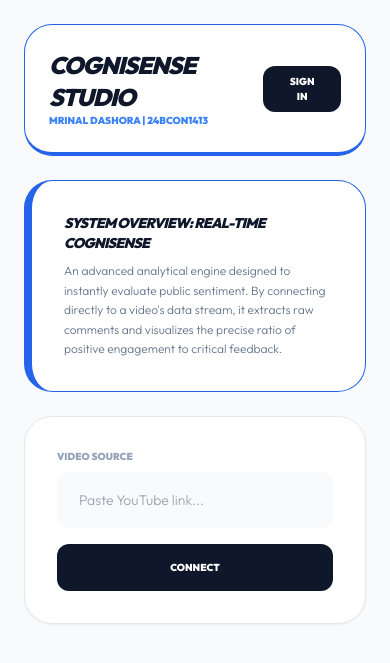
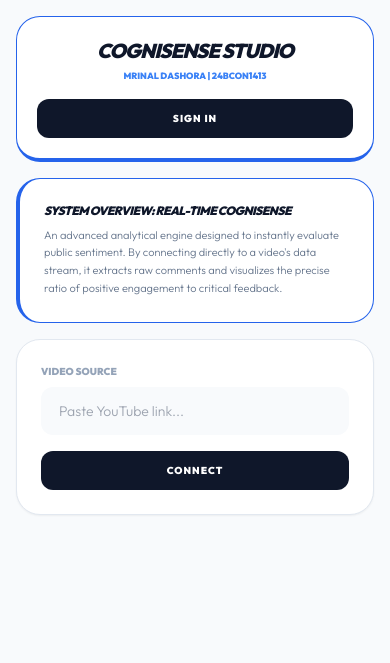
Before and after one commit to MrinalDashora/Real_Time_Analyzer, a Flask app: page / in a window 390 px wide. Shown: the top 663 px of the page. Run offline with Flask 3, Linux system fonts and the light colour scheme; some libraries are stand-ins or nearby versions.

Commit message:
Optimize UI for mobile responsiveness and auto-scroll

```diff
--- a/templates/index.html
+++ b/templates/index.html
@@ -2,23 +2,24 @@
 <html lang="en">
 <head>
     <meta charset="UTF-8">
-    <title>CogniSense | Studio v2.0</title>
+    <meta name="viewport" content="width=device-width, initial-scale=1.0"> <title>CogniSense | Studio v2.0</title>
     <script src="https://cdn.tailwindcss.com"></script>
     <style>
         @import url('https://fonts.googleapis.com/css2?family=Outfit:wght@300;600;900&display=swap');
         body { background: #f8fafc; font-family: 'Outfit', sans-serif; }
-        .glass { background: white; border-radius: 28px; border: 1px solid #e2e8f0; }
+        .glass { background: white; border-radius: 24px; border: 1px solid #e2e8f0; }
+        @media (min-width: 768px) { .glass { border-radius: 28px; } }
         .neg-block { background: #fff1f2 !important; border: 1px solid #fecaca !important; }
         .blur-txt { filter: blur(14px); opacity: 0.1; user-select: none; pointer-events: none; }
         .btn-press:active { transform: scale(0.96); }
-        ::-webkit-scrollbar { width: 5px; }
+        ::-webkit-scrollbar { width: 4px; }
         ::-webkit-scrollbar-thumb { background: #cbd5e1; border-radius: 10px; }
     </style>
 </head>
-<body class="p-6 md:p-12">
+<body class="p-4 sm:p-6 md:p-12">
 
-    <div id="authModal" class="fixed inset-0 bg-slate-900/70 backdrop-blur-md z-[200] flex items-center justify-center hidden">
-        <div class="glass p-10 max-w-sm w-full text-center shadow-2xl">
+    <div id="authModal" class="fixed inset-0 bg-slate-900/80 backdrop-blur-md z-[200] flex items-center justify-center hidden p-4">
+        <div class="glass p-8 md:p-10 max-w-sm w-full text-center shadow-2xl">
             <h2 class="text-xl font-black mb-4 uppercase italic tracking-tighter">Security Shield</h2>
             <div id="otpDisplay" class="hidden p-4 mb-6 rounded-2xl bg-cyan-50 border border-cyan-100">
                 <p class="text-[10px] font-black text-cyan-600 uppercase mb-1">Gmail Code</p>
@@ -32,64 +33,68 @@
                 <input type="text" id="cIn" maxlength="4" class="w-full bg-blue-50 border-0 rounded-2xl px-5 py-4 mb-4 outline-none text-center text-xl font-black" placeholder="0000">
                 <button onclick="vOTP()" class="w-full bg-slate-900 text-white font-bold py-4 rounded-xl btn-press uppercase text-xs">Confirm Access</button>
             </div>
-            <button onclick="closeAuth()" class="mt-4 text-[10px] font-bold text-slate-400 uppercase">Abort</button>
+            <button onclick="closeAuth()" class="mt-4 text-[10px] font-bold text-slate-400 uppercase py-2 px-4">Abort</button>
         </div>
     </div>
 
-    <div class="max-w-6xl mx-auto space-y-6">
-        <header class="glass p-6 flex justify-between items-center border-b-4 border-blue-600">
+    <div class="max-w-6xl mx-auto space-y-4 md:space-y-6">
+        <header class="glass p-5 md:p-6 flex flex-col md:flex-row justify-between items-center gap-4 border-b-4 border-blue-600 text-center md:text-left">
             <div>
-                <h1 class="text-2xl font-black uppercase tracking-tighter italic text-slate-900">CogniSense Studio</h1>
-                <p class="text-[10px] font-bold text-blue-500">MRINAL DASHORA | 24BCON1413</p>
+                <h1 class="text-xl md:text-2xl font-black uppercase tracking-tighter italic text-slate-900">CogniSense Studio</h1>
+                <p class="text-[9px] md:text-[10px] font-bold text-blue-500 mt-1">MRINAL DASHORA | 24BCON1413</p>
             </div>
-            <div class="flex items-center gap-4">
-                <button id="inBtn" onclick="showAuth()" class="bg-slate-900 text-white px-6 py-2 rounded-xl text-[10px] font-black uppercase btn-press">Sign In</button>
-                <div id="pnl" class="hidden flex items-center gap-4">
-                    <div class="bg-emerald-50 px-4 py-2 rounded-xl border border-emerald-100 text-[10px] font-black text-emerald-600 uppercase" id="uHndl"></div>
+            <div class="flex items-center gap-3 md:gap-4 w-full md:w-auto justify-center">
+                <button id="inBtn" onclick="showAuth()" class="w-full md:w-auto bg-slate-900 text-white px-8 py-3 rounded-xl text-[10px] font-black uppercase btn-press tracking-widest">Sign In</button>
+                <div id="pnl" class="hidden flex items-center gap-3 md:gap-4">
+                    <div class="bg-emerald-50 px-4 py-2 rounded-xl border border-emerald-100 text-[10px] font-black text-emerald-600 uppercase truncate max-w-[120px] md:max-w-none" id="uHndl"></div>
                     <button onclick="logOut()" class="text-rose-500 font-bold text-[10px] uppercase hover:underline">Logout</button>
                 </div>
             </div>
         </header>
 
-        <section class="glass p-8 border-l-8 border-blue-600">
-            <h2 class="text-sm font-black text-slate-900 uppercase italic tracking-tighter mb-2">System Overview: Real-Time CogniSense</h2>
-            <p class="text-xs text-slate-500 leading-relaxed font-medium">
+        <section class="glass p-6 md:p-8 border-l-4 md:border-l-8 border-blue-600">
+            <h2 class="text-xs md:text-sm font-black text-slate-900 uppercase italic tracking-tighter mb-2">System Overview: Real-Time CogniSense</h2>
+            <p class="text-[11px] md:text-xs text-slate-500 leading-relaxed font-medium">
                 An advanced analytical engine designed to instantly evaluate public sentiment. By connecting directly to a video's data stream, it extracts raw comments and visualizes the precise ratio of positive engagement to critical feedback.
             </p>
         </section>
 
-        <div class="grid grid-cols-1 lg:grid-cols-12 gap-8">
-            <aside class="lg:col-span-4 space-y-6">
-                <div class="glass p-8 shadow-sm">
+        <div class="grid grid-cols-1 lg:grid-cols-12 gap-6 md:gap-8">
+            <aside class="lg:col-span-4 space-y-4 md:space-y-6">
+                <div class="glass p-6 md:p-8 shadow-sm">
                     <label class="block text-[10px] font-bold text-slate-400 uppercase mb-2">Video Source</label>
-                    <input type="text" id="urlIn" class="w-full bg-slate-50 border-0 rounded-xl px-5 py-4 mb-4 outline-none text-sm border-2 border-transparent focus:border-blue-500" placeholder="Paste YouTube link...">
-                    <button onclick="getM()" id="cBtn" class="w-full bg-slate-900 text-white font-bold py-4 rounded-xl btn-press text-[10px] uppercase">Connect</button>
+                    <input type="text" id="urlIn" class="w-full bg-slate-50 border-0 rounded-xl px-4 md:px-5 py-3 md:py-4 mb-4 outline-none text-sm border-2 border-transparent focus:border-blue-500" placeholder="Paste YouTube link...">
+                    <button onclick="getM()" id="cBtn" class="w-full bg-slate-900 text-white font-bold py-3 md:py-4 rounded-xl btn-press text-[10px] uppercase tracking-widest">Connect</button>
                 </div>
+
                 <div id="vCard" class="hidden glass p-4 shadow-sm animate-in fade-in">
-                    <img id="vThmb" class="rounded-2xl w-full mb-4 shadow-sm" src="">
-                    <h3 id="vTtl" class="font-bold text-[10px] text-slate-700 leading-tight uppercase px-2"></h3>
+                    <img id="vThmb" class="rounded-xl md:rounded-2xl w-full mb-3 md:mb-4 shadow-sm" src="">
+                    <h3 id="vTtl" class="font-bold text-[10px] text-slate-700 leading-tight uppercase px-1 md:px-2"></h3>
                 </div>
-                <div id="dCtrl" class="hidden glass p-8 border-2 border-blue-50">
+
+                <div id="dCtrl" class="hidden glass p-6 md:p-8 border-2 border-blue-50">
                     <label class="block text-[10px] font-bold text-blue-500 uppercase mb-2">No. of Comments</label>
-                    <input type="number" id="dNum" class="w-full bg-blue-50 border-0 rounded-xl px-5 py-4 mb-4 outline-none font-black text-sm" placeholder="50">
-                    <button onclick="exec()" id="analyzeBtn" class="w-full bg-blue-600 text-white font-black py-4 rounded-xl btn-press text-[10px] uppercase transition-all">Analyze Sentiment</button>
+                    <input type="number" id="dNum" class="w-full bg-blue-50 border-0 rounded-xl px-4 md:px-5 py-3 md:py-4 mb-4 outline-none font-black text-sm" placeholder="50">
+                    <button onclick="exec()" id="analyzeBtn" class="w-full bg-blue-600 text-white font-black py-3 md:py-4 rounded-xl btn-press text-[10px] uppercase transition-all tracking-widest">Analyze Sentiment</button>
                 </div>
             </aside>
 
             <main class="lg:col-span-8">
-                <div id="loadUI" class="hidden glass p-32 text-center text-[10px] font-black uppercase text-slate-400 italic animate-pulse tracking-widest">Mining Sentiment...</div>
-                <div id="dataUI" class="hidden space-y-6">
-                    <div class="glass p-10 shadow-sm relative overflow-hidden">
-                        <div class="flex justify-between mb-4 text-[10px] font-black uppercase tracking-widest">
+                <div id="loadUI" class="hidden glass p-16 md:p-32 text-center text-[10px] font-black uppercase text-slate-400 italic animate-pulse tracking-widest mt-6 lg:mt-0">Mining Sentiment...</div>
+
+                <div id="dataUI" class="hidden space-y-4 md:space-y-6 mt-6 lg:mt-0">
+                    <div class="glass p-6 md:p-10 shadow-sm relative overflow-hidden">
+                        <div class="flex justify-between mb-3 md:mb-4 text-[10px] font-black uppercase tracking-widest">
                             <span class="text-blue-600" id="pT"></span>
                             <span class="text-rose-600" id="nT"></span>
                         </div>
-                        <div class="w-full h-3 bg-slate-100 rounded-full overflow-hidden flex">
+                        <div class="w-full h-3 md:h-4 bg-slate-100 rounded-full overflow-hidden flex">
                             <div id="pB" class="h-full bg-blue-600 transition-all duration-1000"></div>
                             <div id="nB" class="h-full bg-rose-500 transition-all duration-1000"></div>
                         </div>
                     </div>
-                    <div id="fd" class="space-y-3 h-[520px] overflow-y-auto pr-4"></div>
+
+                    <div id="fd" class="space-y-3 h-[400px] lg:h-[520px] overflow-y-auto pr-2 md:pr-4"></div>
                 </div>
             </main>
         </div>
@@ -149,6 +154,12 @@
                     document.getElementById('dNum').value = d.total;
                     document.getElementById('vCard').classList.remove('hidden');
                     document.getElementById('dCtrl').classList.remove('hidden');
+
+                    // On mobile, automatically scroll down a bit so the user sees the next step
+                    if(window.innerWidth < 1024) {
+                        document.getElementById('dCtrl').scrollIntoView({ behavior: 'smooth', block: 'center' });
+                    }
+
                     document.getElementById('dNum').focus();
                 }
             } catch(e) {
@@ -172,6 +183,11 @@
 
             document.getElementById('loadUI').classList.remove('hidden');
             document.getElementById('dataUI').classList.add('hidden');
+
+            // Auto scroll to results area on mobile
+            if(window.innerWidth < 1024) {
+                document.getElementById('loadUI').scrollIntoView({ behavior: 'smooth', block: 'start' });
+            }
 
             try {
                 const res = await fetch('/analyze', { method: 'POST', headers: {'Content-Type': 'application/json'}, body: JSON.stringify({url: u, limit: l}) });
@@ -197,11 +213,11 @@
             document.getElementById('nB').style.width = d.negative + "%";
 
             document.getElementById('fd').innerHTML = d.stream.map(c => `
-                <div class="flex gap-4 p-5 rounded-3xl bg-white border border-slate-100 ${c.is_neg ? 'neg-block' : ''} shadow-sm">
-                    <img src="${c.avatar}" class="w-10 h-10 rounded-full border-2 border-white">
-                    <div class="flex-1">
-                        <p class="text-[10px] font-black text-slate-800 uppercase tracking-tight">${c.author} ${c.explicit && !LOGGED ? '<span class="text-rose-600 ml-2 italic">[RESTRICTED]</span>' : ''}</p>
-                        <p class="text-xs text-slate-600 leading-relaxed mt-1 ${c.explicit && !LOGGED ? 'blur-txt' : ''}">${c.html}</p>
+                <div class="flex gap-3 md:gap-4 p-4 md:p-5 rounded-[20px] md:rounded-3xl bg-white border border-slate-100 ${c.is_neg ? 'neg-block' : ''} shadow-sm">
+                    <img src="${c.avatar}" class="w-8 h-8 md:w-10 md:h-10 rounded-full border-2 border-white flex-shrink-0">
+                    <div class="flex-1 min-w-0">
+                        <p class="text-[9px] md:text-[10px] font-black text-slate-800 uppercase tracking-tight truncate">${c.author} ${c.explicit && !LOGGED ? '<span class="text-rose-600 ml-1 md:ml-2 italic">[RESTRICTED]</span>' : ''}</p>
+                        <p class="text-[11px] md:text-xs text-slate-600 leading-relaxed mt-1 ${c.explicit && !LOGGED ? 'blur-txt' : ''} break-words">${c.html}</p>
                     </div>
                 </div>`).join('');
 
```
